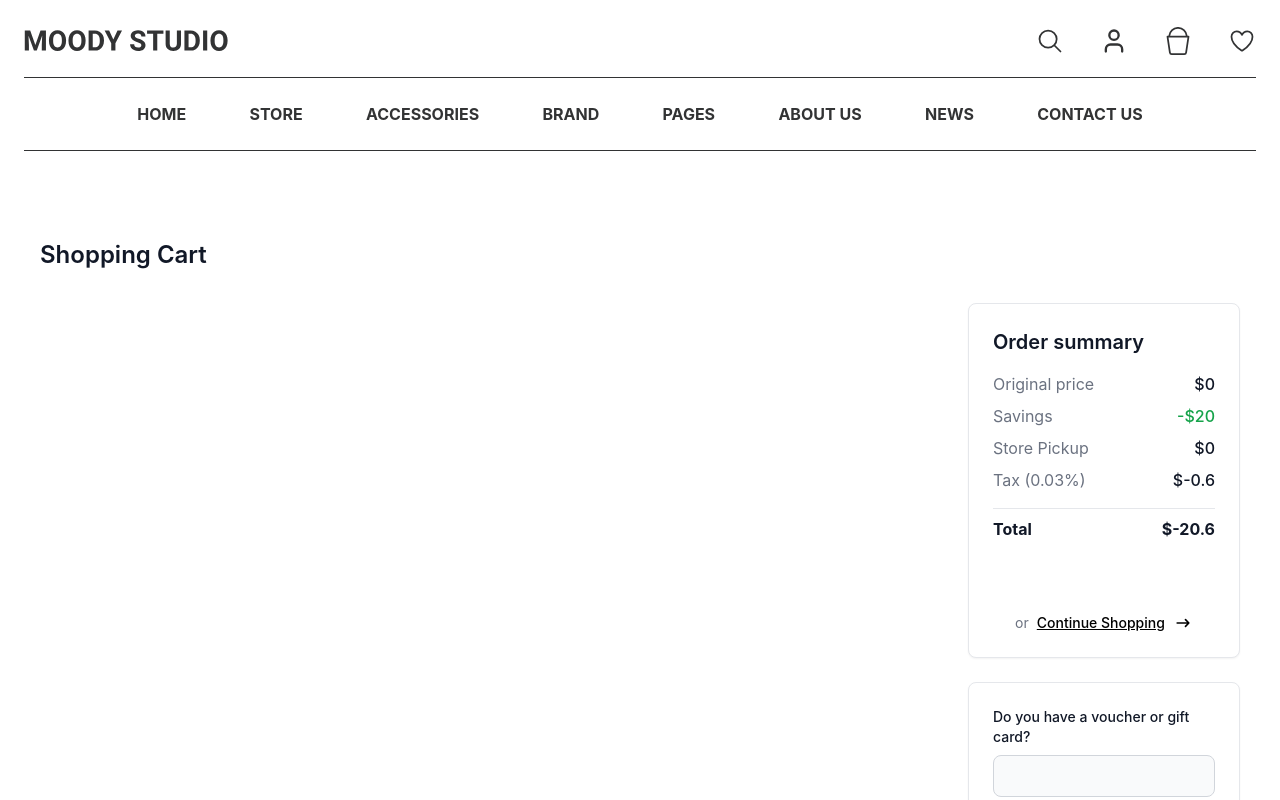
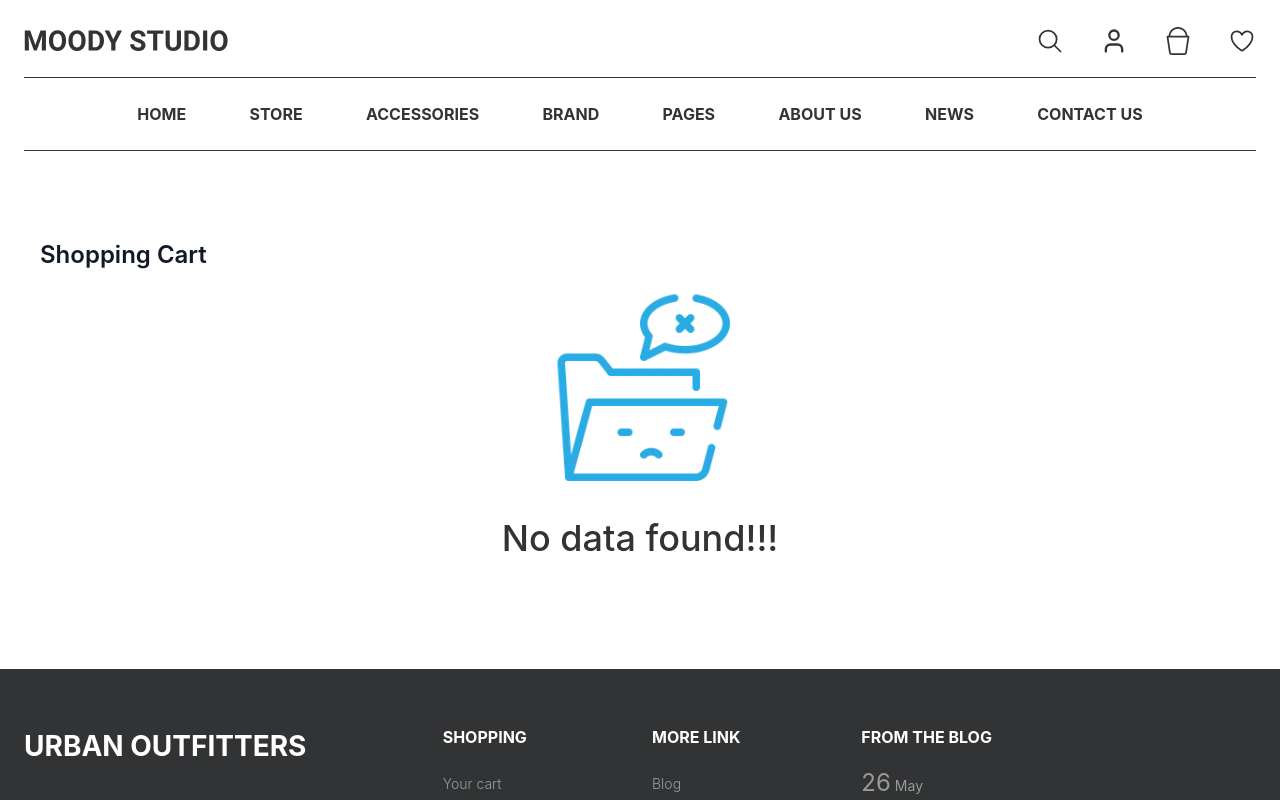
Before and after one commit to ankitpmi/moody-studio-react, a React (Create React App) app: page /cart in a window 1280 px wide. Shown: the top 800 px of the page. Built offline with nearby package versions, Linux system fonts and the light colour scheme.

Commit message:
feat(cart): make functionality for remove product from cart

```diff
--- /dev/null
+++ b/src/components/NoDataFound/NoDataFound.module.css
@@ -0,0 +1,12 @@
+
+.no_data_container {
+  @apply text-center
+}
+
+.no_data_title {
+  @apply text-[36px] font-medium text-[#323334]
+}
+
+.no_data_found_img {
+  @apply h-60 w-60 mx-auto
+}
--- /dev/null
+++ b/src/components/NoDataFound/NoDataFound.tsx
@@ -0,0 +1,13 @@
+import React from 'react'
+import clsx from 'clsx'
+import { IMG } from '../../assets'
+import styles from './NoDataFound.module.css'
+
+export const NoDataFound = React.memo(() => {
+  return (
+    <div className={clsx(styles.no_data_container)}>
+          <img src={IMG.NoDataFound} alt="no_data_found" className={clsx(styles.no_data_found_img)} />
+          <h1 className={clsx(styles.no_data_title)}>No data found!!!</h1>
+        </div>
+  )
+})
--- a/src/components/index.ts
+++ b/src/components/index.ts
@@ -6,4 +6,5 @@ export * from "./ProductCard/ProductCard"
 export * from './OfferBanner/OfferBanner'
 export * from './Dropdown/Dropdown'
 export * from './ShimmerLoader/ShimmerLoader'
+export * from './NoDataFound/NoDataFound'
 export {default as ErrorBoundary} from './ErrorBoundary/ErrorBoundary'
--- a/src/pages/Cart/Cart.tsx
+++ b/src/pages/Cart/Cart.tsx
@@ -1,33 +1,43 @@
-import React, { useCallback } from 'react'
-import { useCart } from './useCart'
-import CartItem from './views/CartItem';
-import OrderSummary from './views/OrderSummary';
+import React, { useCallback } from "react"
+import { useCart } from "./useCart"
+import CartItem from "./views/CartItem"
+import OrderSummary from "./views/OrderSummary"
+import { NoDataFound } from "../../components"
 
 const Cart = () => {
-  const { cartList, sumOfAllProducts } = useCart()
-  const renderCartList = useCallback(
-    () => {
-      return cartList.map((cart) => {
-        return <CartItem key={cart.id.toString()} productImg={cart.img} productAmt={cart.price} productName={cart.name} productQty={cart.qty} />
-      })
-    },
-    [cartList],
-  )
-
+  const { cartList, sumOfAllProducts, removeProductHandler } = useCart()
+  const renderCartList = useCallback(() => {
+    return cartList.map((cart) => {
+      return (
+        <CartItem
+          key={cart.id.toString()}
+          removeBtnHandler={() => removeProductHandler(cart.pId)}
+          productImg={cart.img}
+          productAmt={cart.price}
+          productName={cart.name}
+          productQty={cart.qty}
+        />
+      )
+    })
+  }, [cartList, removeProductHandler])
 
   return (
-    <div className='container mx-auto px-6'>
+    <div className="container mx-auto px-6">
       <section className="bg-white py-8 antialiased md:py-16">
         <div className="mx-auto max-w-screen-xl px-4 2xl:px-0">
-          <h2 className="text-xl font-semibold text-gray-900 sm:text-2xl">Shopping Cart</h2>
-          <div className="mt-6 sm:mt-8 md:gap-6 lg:flex lg:items-start xl:gap-8">
-            <div className="mx-auto w-full flex-none lg:max-w-2xl xl:max-w-4xl">
-              <div className="space-y-6">
-                {renderCartList()}
+          <h2 className="text-xl font-semibold text-gray-900 sm:text-2xl">
+            Shopping Cart
+          </h2>
+          {cartList.length > 0 ? (
+            <div className="mt-6 sm:mt-8 md:gap-6 lg:flex lg:items-start xl:gap-8">
+              <div className="mx-auto w-full flex-none lg:max-w-2xl xl:max-w-4xl">
+                <div className="space-y-6">{renderCartList()}</div>
               </div>
+              <OrderSummary totalAmtOfProducts={sumOfAllProducts} />
             </div>
-            <OrderSummary totalAmtOfProducts={sumOfAllProducts} />
-          </div>
+          ) : (
+            <NoDataFound />
+          )}
         </div>
       </section>
     </div>
--- a/src/pages/Cart/useCart.ts
+++ b/src/pages/Cart/useCart.ts
@@ -3,8 +3,10 @@ import { useCartStore, useProductsStore } from "../../store"
 import { CartProductTypr } from "../../types";
 
 
+
 export const useCart = () => {
-  const {cartData} = useCartStore()
+  const {cartData,updateCartData} = useCartStore()
+  // console.log('cartData: ', cartData);
   const {productData} = useProductsStore()
   const [cartList, setCartList] = useState<CartProductTypr[] | []>([])
   const [sumOfAllProducts, setSumOfAllProducts] = useState<number>(0)
@@ -51,10 +53,19 @@ export const useCart = () => {
     sumOfAllProductsHandler()
   }, [cartList, sumOfAllProductsHandler])
 
+  const removeProductHandler = useCallback(
+    (pId: number) => {
+      setCartList(prevCartList => prevCartList.filter(item => item.pId !== pId))
+      const productsList = cartData.filter(item => item.pId !== pId)
+      updateCartData(productsList)
+    },
+    [cartData, updateCartData],
+  )
 
 
   return{
     cartList,
-    sumOfAllProducts
+    sumOfAllProducts,
+    removeProductHandler
   }
 }
--- a/src/pages/Cart/views/CartItem.tsx
+++ b/src/pages/Cart/views/CartItem.tsx
@@ -5,9 +5,10 @@ interface CartItemProps {
   productName: string
   productQty: number
   productAmt: number
+  removeBtnHandler:() => void
 }
 
-const CartItem = ({productImg,productAmt,productName,productQty}: CartItemProps) => {
+const CartItem = ({productImg,productAmt,productName,productQty, removeBtnHandler}: CartItemProps) => {
   return (
     <div className="rounded-lg border border-gray-200 bg-white p-4 shadow-sm md:p-6">
     <div className="space-y-4 md:flex md:items-center md:justify-between md:gap-6 md:space-y-0">
@@ -46,7 +47,7 @@ const CartItem = ({productImg,productAmt,productName,productQty}: CartItemProps)
             Add to Favorites
           </button>
 
-          <button type="button" className="inline-flex items-center text-sm font-medium text-red-600 hover:underline">
+          <button onClick={removeBtnHandler} type="button" className="inline-flex items-center text-sm font-medium text-red-600 hover:underline">
             <svg className="me-1.5 h-5 w-5" aria-hidden="true" xmlns="http://www.w3.org/2000/svg" width="24" height="24" fill="none" viewBox="0 0 24 24">
               <path stroke="currentColor" stroke-linecap="round" stroke-linejoin="round" stroke-width="2" d="M6 18 17.94 6M18 18 6.06 6" />
             </svg>
--- a/src/pages/Cart/views/OrderSummary.tsx
+++ b/src/pages/Cart/views/OrderSummary.tsx
@@ -29,28 +29,28 @@ const OrderSummary = ({totalAmtOfProducts} : OrderSummaryProps) => {
         <div className="space-y-2">
           <dl className="flex items-center justify-between gap-4">
             <dt className="text-base font-normal text-gray-500">Original price</dt>
-            <dd className="text-base font-medium text-gray-900">${totalAmtOfProducts}</dd>
+            <dd className="text-base font-medium text-gray-900">${totalAmtOfProducts.toFixed(2)}</dd>
           </dl>
 
           <dl className="flex items-center justify-between gap-4">
             <dt className="text-base font-normal text-gray-500">Savings</dt>
-            <dd className="text-base font-medium text-green-600">-${savingsAmt}</dd>
+            <dd className="text-base font-medium text-green-600">-${savingsAmt.toFixed(2)}</dd>
           </dl>
 
           <dl className="flex items-center justify-between gap-4">
             <dt className="text-base font-normal text-gray-500">Store Pickup</dt>
-            <dd className="text-base font-medium text-gray-900">${deliveryCharges}</dd>
+            <dd className="text-base font-medium text-gray-900">${deliveryCharges.toFixed(2)}</dd>
           </dl>
 
           <dl className="flex items-center justify-between gap-4">
             <dt className="text-base font-normal text-gray-500">Tax (0.03%)</dt>
-            <dd className="text-base font-medium text-gray-900">${calculateTax}</dd>
+            <dd className="text-base font-medium text-gray-900">${calculateTax.toFixed(2)}</dd>
           </dl>
         </div>
 
         <dl className="flex items-center justify-between gap-4 border-t border-gray-200 pt-2">
           <dt className="text-base font-bold text-gray-900">Total</dt>
-          <dd className="text-base font-bold text-gray-900">${grandTotal}</dd>
+          <dd className="text-base font-bold text-gray-900">${grandTotal.toFixed(2)}</dd>
         </dl>
       </div>
 
--- a/src/store/cart.store.ts
+++ b/src/store/cart.store.ts
@@ -1,38 +1,37 @@
-import { create } from 'zustand';
-import { devtools } from 'zustand/middleware';
-import { CartDataType } from '../types';
-
+import { create } from "zustand"
+import { devtools } from "zustand/middleware"
+import { CartDataType } from "../types"
 
 type State = {
-  cartData: CartDataType[] | [];
-};
+  cartData: CartDataType[] | []
+}
 
 type Actions = {
-  setCartData:(productId: number) => void
-};
+  setCartData: (productId: number) => void
+  updateCartData: (products: CartDataType[]) => void
+}
 
 export const useCartStore = create<State & Actions>()(
-  devtools(
-    set => ({
+  devtools((set) => ({
     cartData: [],
     setCartData(productId) {
-        set(state => {
+      set((state) => {
         const cartObj: CartDataType = {
           id: generateCartItemId(state.cartData),
           pId: productId,
-            qty: 1
+          qty: 1,
         }
-
-          return(
-          {
+        return {
           ...state,
-          cartData: [...state.cartData, cartObj]
+          cartData: [...state.cartData, cartObj],
         }
-      )
       })
     },
-    })
-  )
+    updateCartData:(products) => set(state => ({
+      ...state,
+      cartData: products
+    }))
+  }))
 )
 
 const generateCartItemId = (cartList: CartDataType[]) => {
@@ -41,7 +40,7 @@ const generateCartItemId = (cartList: CartDataType[]) => {
     let revId = cartList[cartList.length - 1].id
     cId = ++revId
     return cId
-  }else {
+  } else {
     return cId
   }
 }
```
Lines whose indentation alone changed are shown as unchanged.
